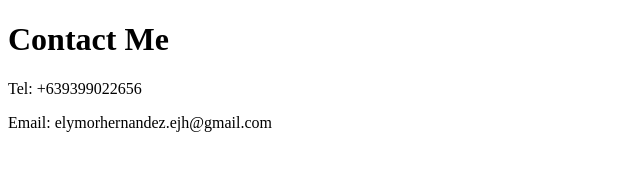
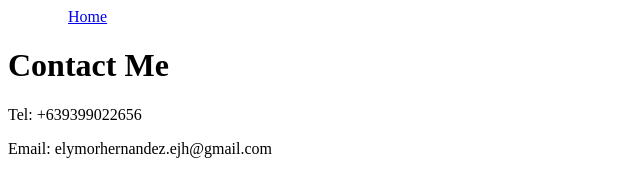
Before and after one commit to Elymorian/html-portfolio, a plain HTML site: page public/contact.html in a window 1280 px wide. Shown: the whole page, without its empty margins (0-640 px from the left). Drawn offline with Linux system fonts and the light colour scheme.

Commit message:
Update contact.html

```diff
--- a/public/contact.html
+++ b/public/contact.html
@@ -5,6 +5,7 @@
         <title>Elymorian</title>
     </head>
     <body>
+    <a style="margin-left: 60px" href="../index.html">Home</a>
       <h1>Contact Me</h1>
       <p>Tel: +639399022656</p>
       <p>Email: elymorhernandez.ejh@gmail.com</p>
```
